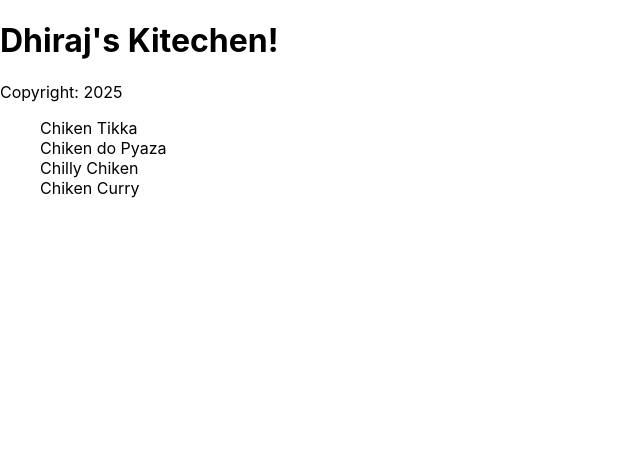
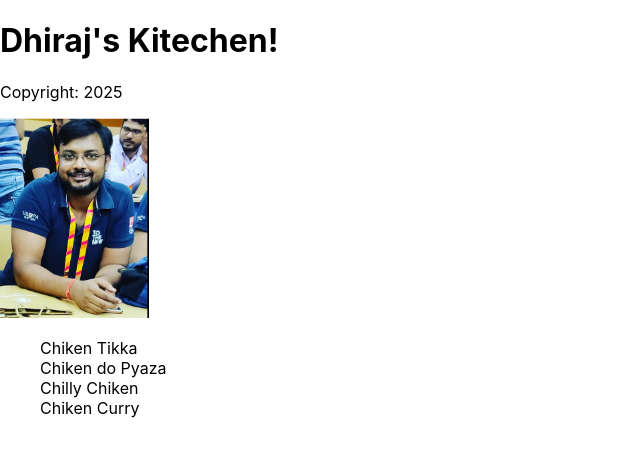
Before and after one commit to kumardhi3/reactapp, a React (Create React App) app: page / in a window 1280 px wide. Shown: the top 456 px of the page, without its empty margins (0-640 px from the left). Built offline with nearby package versions, Linux system fonts and the light colour scheme.

Commit message:
working with images

```diff
--- a/src/App.jsx
+++ b/src/App.jsx
@@ -1,4 +1,5 @@
 import './App.css';
+import chef from "./images/DHiraj.PNG";
 function Header({ name, year}) {
   return (
     <header>
@@ -22,11 +23,15 @@ const dishObjects = items.map((dish, i ) => ({
 
 function Main({dishes}) {
   return (
+    <main>
+      <img src={chef} alt='dhiraj' height={"200"} />
       <ul>
         {dishes.map((dish)=> (
           <li key={dish.id} style={{ listStyleType : "none"}}>{dish.title}</li>
         ))}
       </ul>
+    </main>
+
     );
 }
 
```
Also changed, not shown: src/images/DHiraj.PNG (added).
